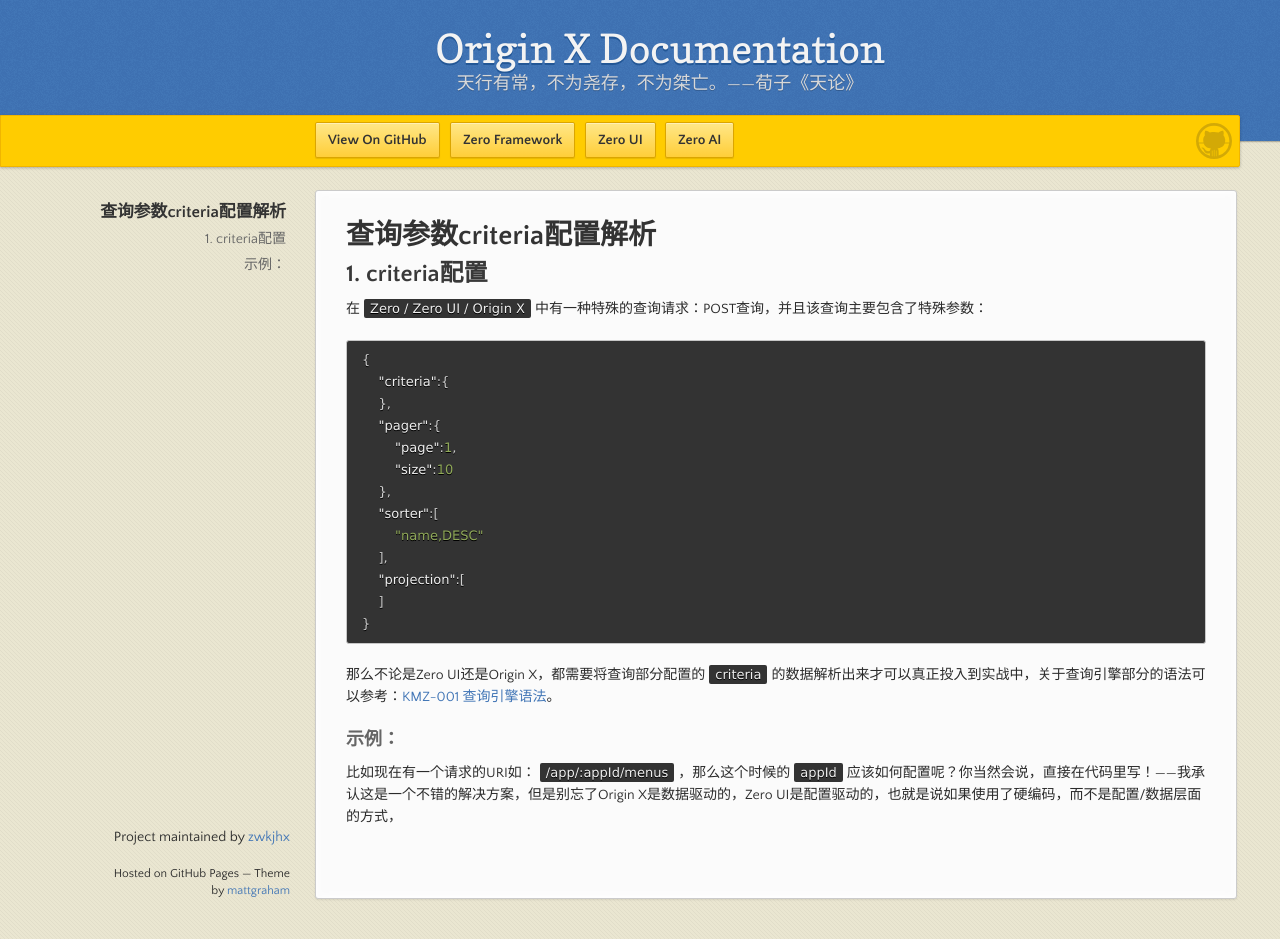
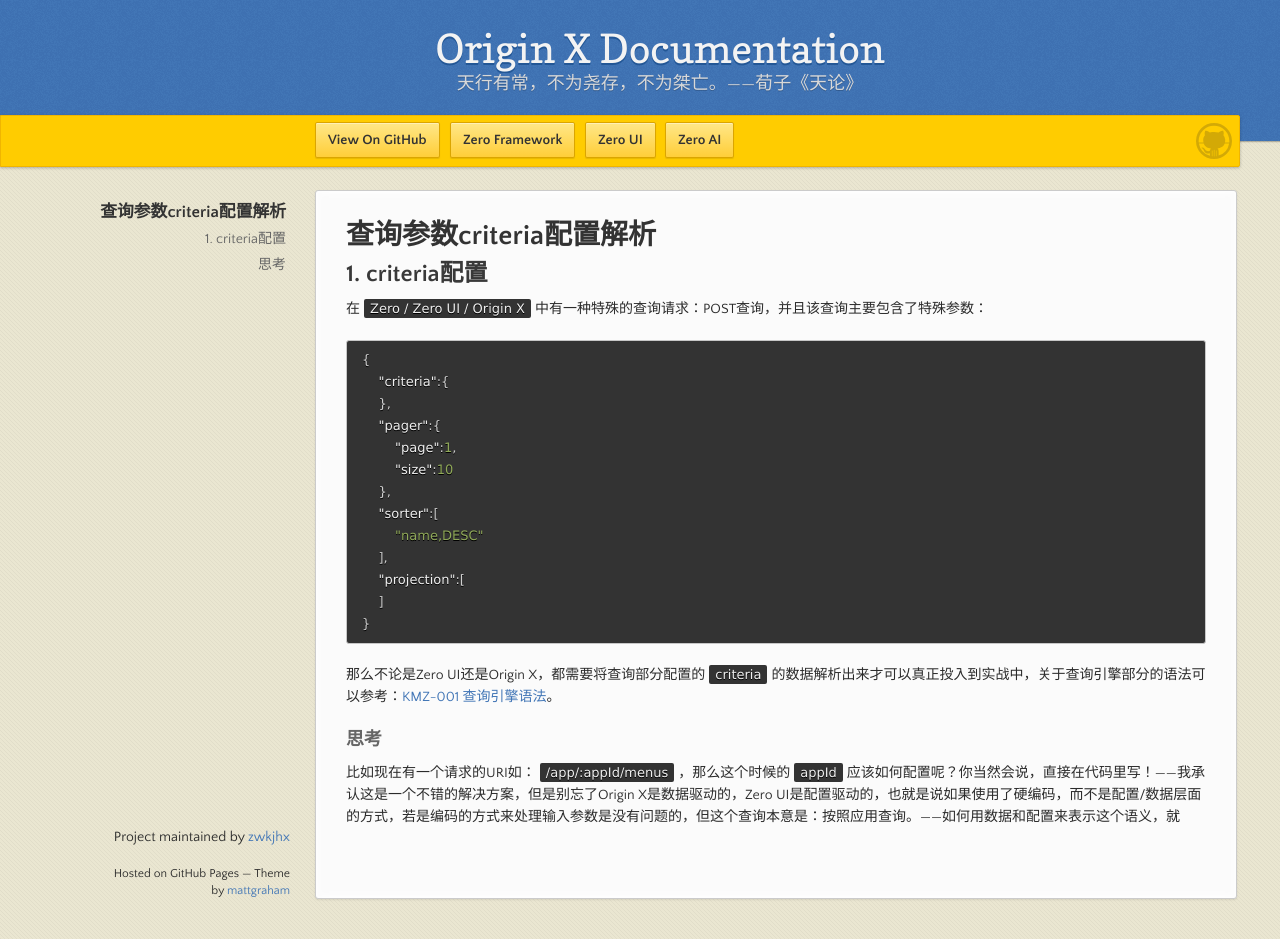
Before and after one commit to zwkjhx/ox-doc, a Jekyll site: the page built from zero-ui/1-zero-uiji-ben-jiao-cheng/zui-005-cha-xun-can-shu-criteria-pei-zhi-jie-xi.md, in a window 1280 px wide and 939 px high. Built offline with Jekyll 4.4.1, drawn with Linux system fonts in a browser that asks for light colours; our own code applies the rules of GitHub Pages for plain Markdown files.

Commit message:
Updates zero-ui/1-zero-uiji-ben-jiao-cheng/zui-005-cha-xun-can-shu-criteria-pei-zhi-jie-xi.md
Auto commit by GitBook Editor

```diff
--- a/zero-ui/1-zero-uiji-ben-jiao-cheng/zui-005-cha-xun-can-shu-criteria-pei-zhi-jie-xi.md
+++ b/zero-ui/1-zero-uiji-ben-jiao-cheng/zui-005-cha-xun-can-shu-criteria-pei-zhi-jie-xi.md
@@ -22,6 +22,6 @@
 
 那么不论是Zero UI还是Origin X，都需要将查询部分配置的`criteria`的数据解析出来才可以真正投入到实战中，关于查询引擎部分的语法可以参考：[KMZ-001 查询引擎语法](/uniform-documentation/zerohe-xin-li-lun/kmz-001-cha-xun-yin-qing-yu-fa.md)。
 
-### 示例：
+### 思考
 
-比如现在有一个请求的URI如：`/app/:appId/menus`，那么这个时候的`appId`应该如何配置呢？你当然会说，直接在代码里写！——我承认这是一个不错的解决方案，但是别忘了Origin X是数据驱动的，Zero UI是配置驱动的，也就是说如果使用了硬编码，而不是配置/数据层面的方式，
+比如现在有一个请求的URI如：`/app/:appId/menus`，那么这个时候的`appId`应该如何配置呢？你当然会说，直接在代码里写！——我承认这是一个不错的解决方案，但是别忘了Origin X是数据驱动的，Zero UI是配置驱动的，也就是说如果使用了硬编码，而不是配置/数据层面的方式，若是编码的方式来处理输入参数是没有问题的，但这个查询本意是：按照应用查询。——如何用数据和配置来表示这个语义，就
```
